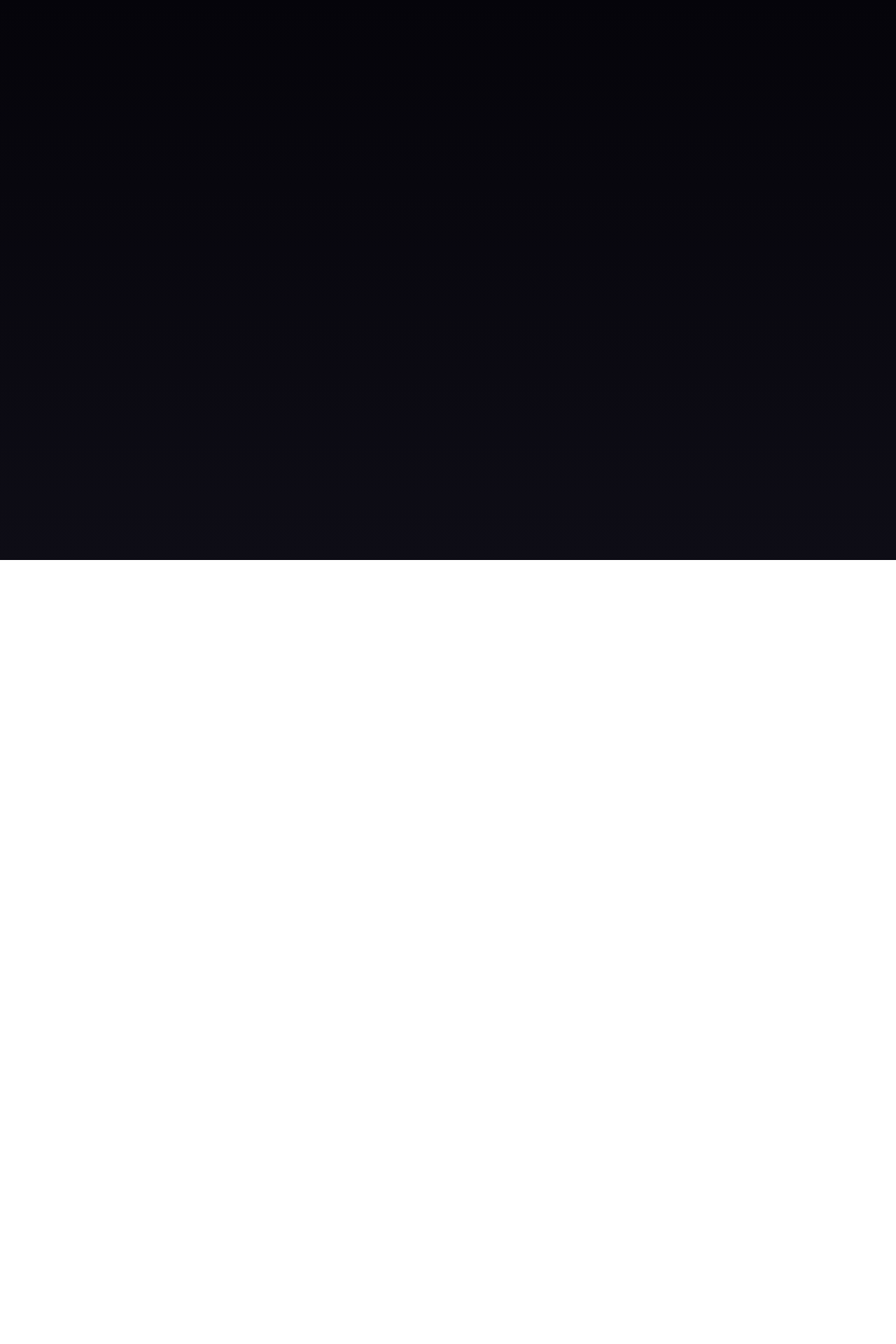
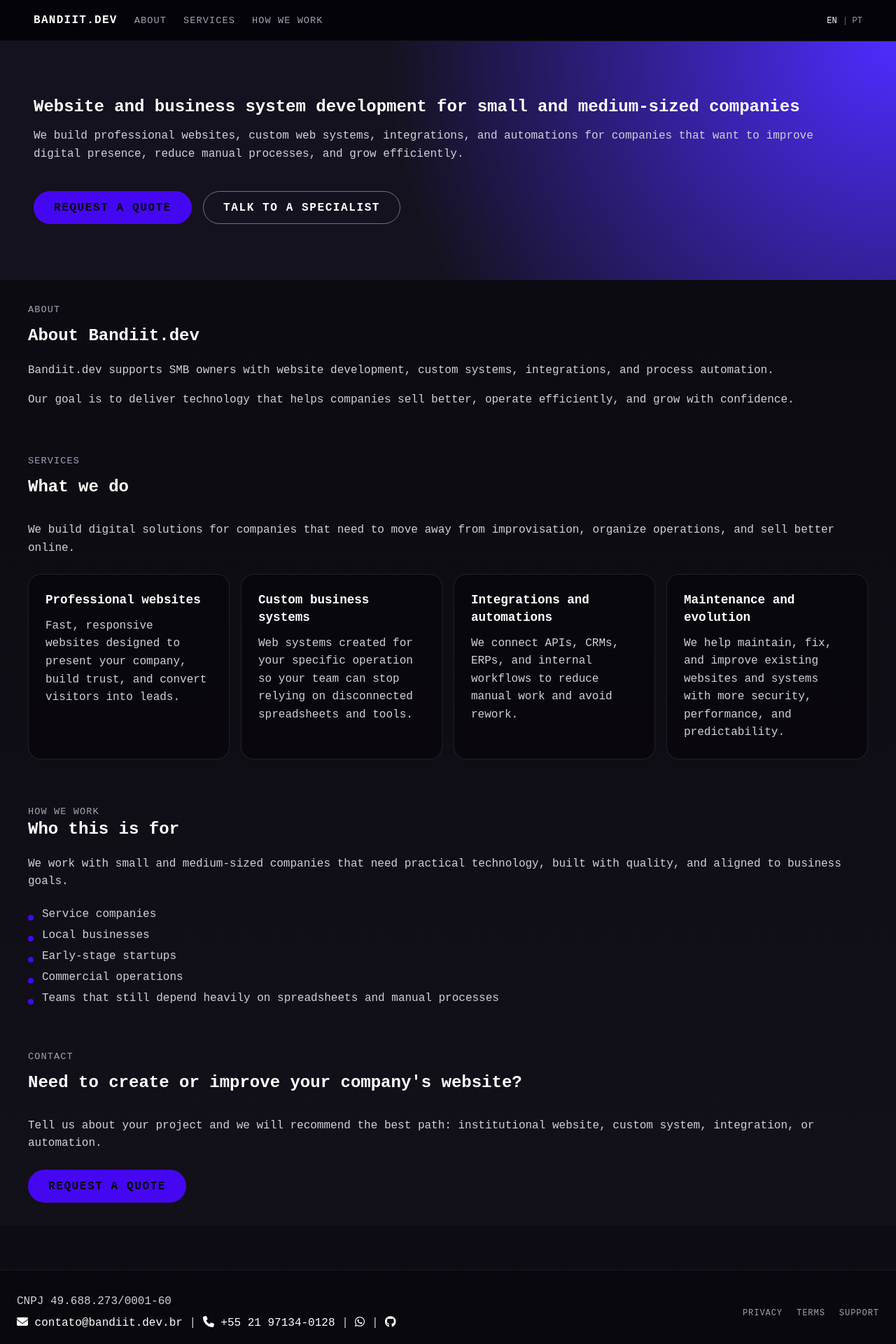
Before and after one commit to bandiit-dev/bandiit-dev, a React (Vite) app: page /en in a window 1280 px wide. Before the commit this address had no page. Shown: the top 1920 px of the page at 70% size. Before the commit the page ends 800 px from the top, so only its background shows below. Built offline with nearby package versions, Linux system fonts and the light colour scheme; a web font is replaced by a local one.

Commit message:
feat: language routing

```diff
--- a/src/app/App.tsx
+++ b/src/app/App.tsx
@@ -1,4 +1,4 @@
-import { Route, Routes } from "react-router-dom";
+import { Navigate, Route, Routes } from "react-router-dom";
 
 import { AppLayout } from "./layout";
 import { HomeView } from "./views/Home";
@@ -9,9 +9,18 @@ const App = () => {
     <Routes>
       <Route element={<AppLayout />}>
         <Route path="/" element={<HomeView />} />
-        <Route path="/privacy" element={<PrivacyView />} />
-        <Route path="/terms" element={<TermsView />} />
-        <Route path="/support" element={<SupportView />} />
+        <Route path="/privacidade" element={<PrivacyView />} />
+        <Route path="/termos" element={<TermsView />} />
+        <Route path="/suporte" element={<SupportView />} />
+
+        <Route path="/en" element={<HomeView />} />
+        <Route path="/en/privacy" element={<PrivacyView />} />
+        <Route path="/en/terms" element={<TermsView />} />
+        <Route path="/en/support" element={<SupportView />} />
+
+        <Route path="/privacy" element={<Navigate to="/privacidade" replace />} />
+        <Route path="/terms" element={<Navigate to="/termos" replace />} />
+        <Route path="/support" element={<Navigate to="/suporte" replace />} />
       </Route>
     </Routes>
   );
--- a/src/app/components/Footer/Footer.tsx
+++ b/src/app/components/Footer/Footer.tsx
@@ -8,7 +8,7 @@ import {
 } from "@fortawesome/free-brands-svg-icons";
 
 import { COMPANY_INFO } from "../../constants/company";
-import { useLanguage, useTranslation } from "../../i18n";
+import { getLocalizedLegalPaths, useLanguage, useTranslation } from "../../i18n";
 
 import "./style.css";
 
@@ -20,11 +20,12 @@ const Footer = () => {
     language === "pt-BR" ? COMPANY_INFO.emailPt : COMPANY_INFO.emailEn;
   const plainPhone = COMPANY_INFO.phone.replace(/[^\d]/g, "");
   const whatsappHref = plainPhone ? `https://wa.me/${plainPhone}` : undefined;
+  const legalPaths = getLocalizedLegalPaths(language);
 
   const links = [
-    { to: "/privacy", label: t("navPrivacy") },
-    { to: "/terms", label: t("navTerms") },
-    { to: "/support", label: t("navSupport") },
+    { to: legalPaths.privacy, label: t("navPrivacy") },
+    { to: legalPaths.terms, label: t("navTerms") },
+    { to: legalPaths.support, label: t("navSupport") },
   ];
 
   return (
--- a/src/app/components/LanguageSwitcher/LanguageSwitcher.tsx
+++ b/src/app/components/LanguageSwitcher/LanguageSwitcher.tsx
@@ -1,6 +1,6 @@
-import { ChangeEvent } from "react";
+import { useLocation, useNavigate } from "react-router-dom";
 
-import { Language, useLanguage, useTranslation } from "../../i18n";
+import { Language, localizePath, useLanguage, useTranslation } from "../../i18n";
 
 import "./style.css";
 
@@ -12,9 +12,13 @@ const options: Array<{ code: Language; label: string }> = [
 const LanguageSwitcher = () => {
   const { language, setLanguage } = useLanguage();
   const t = useTranslation();
+  const location = useLocation();
+  const navigate = useNavigate();
 
   const handleClick = (nextLanguage: Language) => () => {
     setLanguage(nextLanguage);
+    const nextPath = localizePath(location.pathname, nextLanguage);
+    navigate(`${nextPath}${location.hash}`);
   };
 
   return (
--- a/src/app/i18n/index.ts
+++ b/src/app/i18n/index.ts
@@ -1,2 +1,3 @@
 export * from "./LanguageProvider";
+export * from "./routes";
 export * from "./translations";
--- /dev/null
+++ b/src/app/i18n/routes.ts
@@ -0,0 +1,64 @@
+import { Language } from "./translations";
+
+const EN_PREFIX = "/en";
+
+const PT_TO_EN_PATHS: Record<string, string> = {
+  "/": "/en",
+  "/privacidade": "/en/privacy",
+  "/termos": "/en/terms",
+  "/suporte": "/en/support",
+  "/privacy": "/en/privacy",
+  "/terms": "/en/terms",
+  "/support": "/en/support",
+};
+
+const EN_TO_PT_PATHS: Record<string, string> = {
+  "/en": "/",
+  "/en/privacy": "/privacidade",
+  "/en/terms": "/termos",
+  "/en/support": "/suporte",
+};
+
+const normalizePath = (pathname: string) => {
+  if (!pathname) {
+    return "/";
+  }
+
+  return pathname.replace(/\/$/, "") || "/";
+};
+
+export const detectLanguageFromPath = (pathname: string): Language => {
+  const normalized = normalizePath(pathname);
+  return normalized === EN_PREFIX || normalized.startsWith(`${EN_PREFIX}/`)
+    ? "en-US"
+    : "pt-BR";
+};
+
+export const localizePath = (pathname: string, targetLanguage: Language) => {
+  const normalized = normalizePath(pathname);
+
+  if (targetLanguage === "en-US") {
+    return PT_TO_EN_PATHS[normalized] ?? "/en";
+  }
+
+  return EN_TO_PT_PATHS[normalized] ?? "/";
+};
+
+export const getLocalizedLegalPaths = (language: Language) => {
+  if (language === "en-US") {
+    return {
+      privacy: "/en/privacy",
+      terms: "/en/terms",
+      support: "/en/support",
+    };
+  }
+
+  return {
+    privacy: "/privacidade",
+    terms: "/termos",
+    support: "/suporte",
+  };
+};
+
+export const getLocalizedHomePath = (language: Language) =>
+  language === "en-US" ? "/en" : "/";
--- a/src/app/layout/AppLayout.tsx
+++ b/src/app/layout/AppLayout.tsx
@@ -1,27 +1,44 @@
-import { Link, Outlet } from "react-router-dom";
+import { useEffect } from "react";
+import { Link, Outlet, useLocation } from "react-router-dom";
 
 import { Footer } from "../components/Footer";
 import { LanguageSwitcher } from "../components/LanguageSwitcher";
 import { AnalyticsTracker } from "../analytics";
 import { COMPANY_INFO } from "../constants/company";
-import { useTranslation } from "../i18n";
+import {
+  detectLanguageFromPath,
+  getLocalizedHomePath,
+  useLanguage,
+  useTranslation,
+} from "../i18n";
 
 import "./AppLayout.css";
 
 const AppLayout = () => {
   const t = useTranslation();
+  const { language, setLanguage } = useLanguage();
+  const location = useLocation();
+
+  useEffect(() => {
+    const pathLanguage = detectLanguageFromPath(location.pathname);
+    if (pathLanguage !== language) {
+      setLanguage(pathLanguage);
+    }
+  }, [language, location.pathname, setLanguage]);
+
+  const homePath = getLocalizedHomePath(language);
 
   const anchorLinks = [
-    { to: "/#sobre", label: t("navAbout") },
-    { to: "/#servicos", label: t("navServices") },
-    { to: "/#como-trabalhamos", label: t("navHow") },
+    { to: `${homePath}#sobre`, label: t("navAbout") },
+    { to: `${homePath}#servicos`, label: t("navServices") },
+    { to: `${homePath}#como-trabalhamos`, label: t("navHow") },
   ];
 
   return (
     <div className="app-layout">
       <AnalyticsTracker />
       <header className="app-header">
-        <Link to="/" className="app-header__brand">
+        <Link to={homePath} className="app-header__brand">
           {COMPANY_INFO.brand}
         </Link>
         <nav className="app-header__nav" aria-label="Main navigation">
--- a/src/app/views/Home/HomeView.tsx
+++ b/src/app/views/Home/HomeView.tsx
@@ -52,7 +52,8 @@ const HomeView = () => {
   const heroPrimaryHref = t("homeHeroPrimaryHref");
   const heroSecondaryHref = t("homeHeroSecondaryHref");
 
-  const canonicalUrl = `${BASE_URL}/`;
+  const canonicalPath = language === "en-US" ? "/en" : "/";
+  const canonicalUrl = `${BASE_URL}${canonicalPath}`;
   const jsonLd = useMemo(
     () => ({
       "@context": "https://schema.org",
@@ -119,7 +120,7 @@ const HomeView = () => {
         <meta name="description" content={t("homeSeoDescription")} />
         <link rel="canonical" href={canonicalUrl} />
         <link rel="alternate" hrefLang="pt-BR" href={`${BASE_URL}/`} />
-        <link rel="alternate" hrefLang="en-US" href={`${BASE_URL}/?lang=en-US`} />
+        <link rel="alternate" hrefLang="en-US" href={`${BASE_URL}/en`} />
         <link rel="alternate" hrefLang="x-default" href={`${BASE_URL}/`} />
         <meta property="og:type" content="website" />
         <meta property="og:locale" content={language} />
--- a/src/app/views/Legal/PrivacyView.tsx
+++ b/src/app/views/Legal/PrivacyView.tsx
@@ -12,7 +12,8 @@ const PrivacyView = () => {
   const t = useTranslation();
   const { language } = useLanguage();
   const useItems = t("privacyUseItems");
-  const canonicalUrl = `${BASE_URL}/privacy`;
+  const canonicalPath = language === "en-US" ? "/en/privacy" : "/privacidade";
+  const canonicalUrl = `${BASE_URL}${canonicalPath}`;
   const title = t("privacySeoTitle");
   const description = t("privacySeoDescription");
 
--- a/src/app/views/Legal/SupportView.tsx
+++ b/src/app/views/Legal/SupportView.tsx
@@ -12,7 +12,8 @@ const SupportView = () => {
   const t = useTranslation();
   const { language } = useLanguage();
   const contactEmail = language === "pt-BR" ? COMPANY_INFO.emailPt : COMPANY_INFO.emailEn;
-  const canonicalUrl = `${BASE_URL}/support`;
+  const canonicalPath = language === "en-US" ? "/en/support" : "/suporte";
+  const canonicalUrl = `${BASE_URL}${canonicalPath}`;
   const title = t("supportSeoTitle");
   const description = t("supportSeoDescription");
 
--- a/src/app/views/Legal/TermsView.tsx
+++ b/src/app/views/Legal/TermsView.tsx
@@ -11,7 +11,8 @@ const DEFAULT_OG_IMAGE = `${BASE_URL}/og-image.jpg`;
 const TermsView = () => {
   const t = useTranslation();
   const { language } = useLanguage();
-  const canonicalUrl = `${BASE_URL}/terms`;
+  const canonicalPath = language === "en-US" ? "/en/terms" : "/termos";
+  const canonicalUrl = `${BASE_URL}${canonicalPath}`;
   const title = t("termsSeoTitle");
   const description = t("termsSeoDescription");
 
```
Also changed, not shown: scripts/prerender.tsx (+10 -1 lines), public/robots.txt (added), 1 other file (tests, documents, lock files or other folders).
